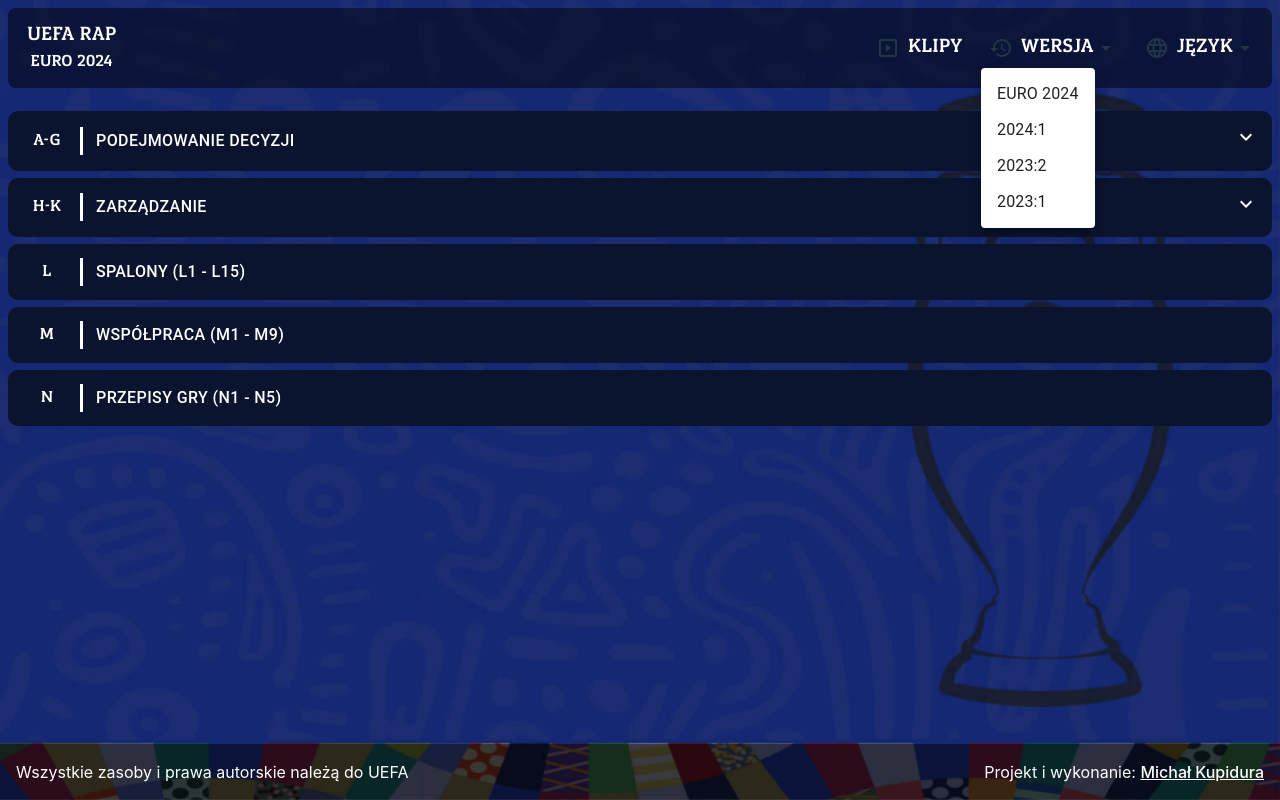
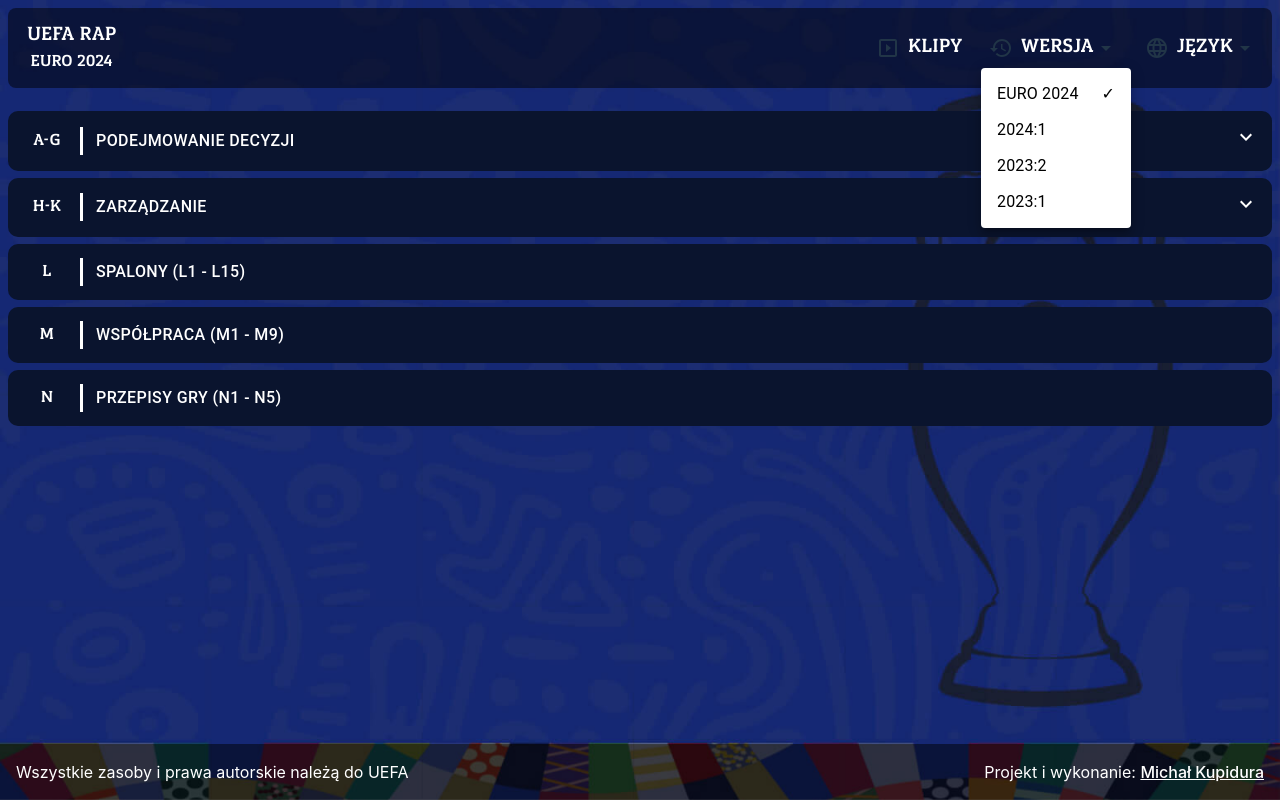
Before and after one commit to Kupi403/UEFA-RAP-REACT, a React (Vite) app: page / in a window 1280 px wide. Both pictures are taken after a click on the button "wersja". Built offline with nearby package versions, Linux system fonts and the light colour scheme.

Commit message:
add checks for actual nav options

```diff
--- a/src/Components/NavLinks.jsx
+++ b/src/Components/NavLinks.jsx
@@ -7,7 +7,7 @@
 import enIcon from '../assets/united-kingdom-flag-icon-16.png'
 
 const NavLinks = ({ onToggleMenu }) => {
-	const { versions, setVersion, setLanguage } = useContext(AppContext)
+	const { versions, version, setVersion, setLanguage, language } = useContext(AppContext)
 	const [versionAnchor, setVersionAnchor] = useState(null)
 	const [languageAnchor, setLanguageAnchor] = useState(null)
 
@@ -83,11 +83,13 @@
 					anchorEl={versionAnchor}
 					open={Boolean(versionAnchor)}
 					onClose={() => handleMenuClose('version')}>
-					{versions.map(version => (
+					{versions.map(availableVersion => (
 						<MenuItem
-							key={version}
-							onClick={() => handleVersionChange(version)}>
-							{version}
+							key={availableVersion}
+							style={{ display: 'flex', justifyContent: 'space-between', minWidth: '150px', color: 'black' }}
+							onClick={() => handleVersionChange(availableVersion)}>
+							<span style={{ color: 'black' }}>{availableVersion}</span>
+							<span style={{ color: 'black', marginLeft: '4px' }}>{availableVersion == version ? ' ✓' : ''}</span>
 						</MenuItem>
 					))}
 				</Menu>
@@ -107,19 +109,23 @@
 					anchorEl={languageAnchor}
 					open={Boolean(languageAnchor)}
 					onClose={() => handleMenuClose('language')}>
-					<MenuItem onClick={() => handleLanguageChange('pl')}>
+					<MenuItem
+						onClick={() => handleLanguageChange('pl')}
+						style={{ minWidth: '150px' }}>
 						<img
 							src={plIcon}
 							alt='Polish flag icon'
 						/>
-						Polski
+						{` Polski ${language == 'pl' ? ' ✓' : ''}`}
 					</MenuItem>
-					<MenuItem onClick={() => handleLanguageChange('en')}>
+					<MenuItem
+						onClick={() => handleLanguageChange('en')}
+						style={{ minWidth: '150px' }}>
 						<img
 							src={enIcon}
 							alt='UK flag icon'
 						/>
-						English
+						{` English ${language == 'en' ? ' ✓' : ''}`}
 					</MenuItem>
 				</Menu>
 			</Box>
--- a/src/store/AppContext.jsx
+++ b/src/store/AppContext.jsx
@@ -40,7 +40,7 @@
 				setApi(api20222)
 				break
 			default:
-				setApi(api20241)
+				setApi(api20242)
 		}
 	}, [version])
 
```
